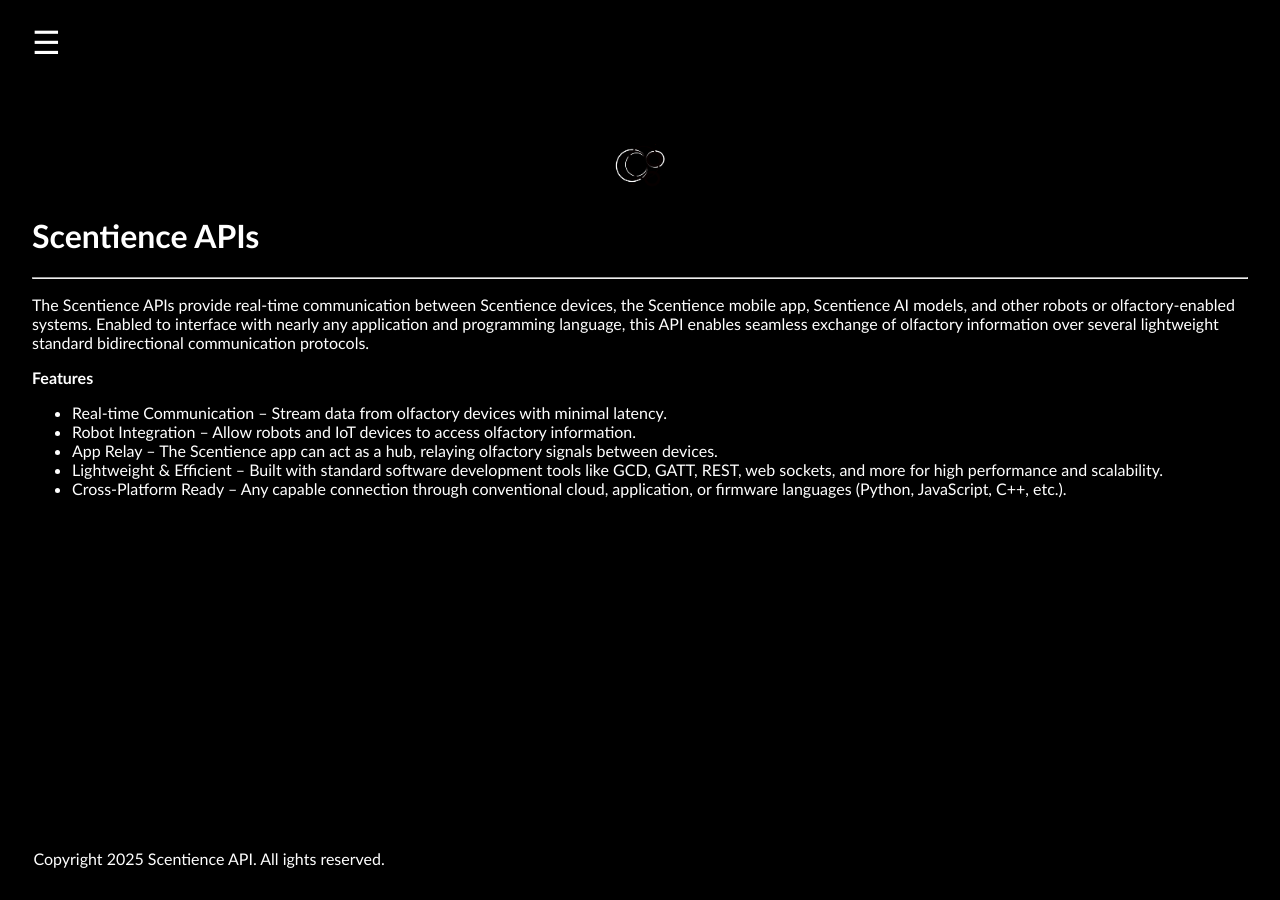
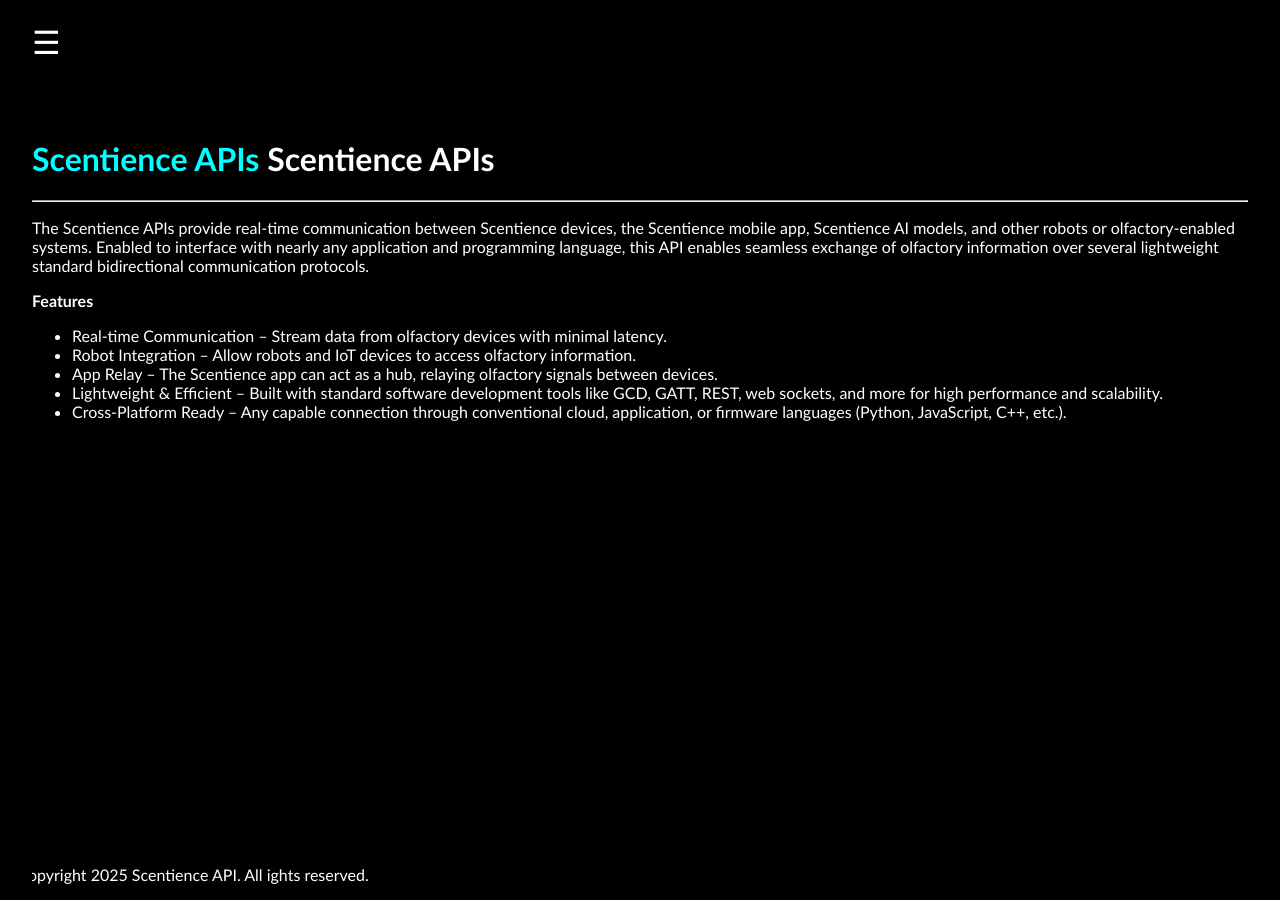
Before and after one commit to Scentience/docs-api, a Jekyll site: the page built from index.md, in a window 1280 px wide. Built offline with Jekyll 4.4.1, drawn with Linux system fonts in a browser that asks for light colours.

Commit message:
update image format

```diff
--- a/css/styles.css
+++ b/css/styles.css
@@ -98,6 +98,30 @@
     background-color: #333;
 }
 
+/* Links */
+/* Styling for unvisited links */
+a:link {
+  color: cyan; /* Sets the color to green */
+  text-decoration: none; /* Removes the default underline */
+}
+
+/* Styling for visited links */
+a:visited {
+  color: cyan; /* Sets the color to purple */
+}
+
+/* Styling for links on hover */
+a:hover {
+  color: orange; /* Sets the color to red on hover */
+  text-decoration: underline; /* Adds an underline on hover */
+}
+
+/* Styling for active links */
+a:active {
+  color: cyan; /* Sets the color to blue when clicked */
+}
+
+
 /* Code blocks */
 pre {
   background-color: #3b3b3b; /* dark grey */
@@ -131,7 +155,7 @@
 
 footer {
     background-color: #000;
-    padding: 1rem;
+    /* padding: 1rem; */
     text-align: left;
     position: fixed;
     bottom: 0;
--- a/index.md
+++ b/index.md
@@ -3,8 +3,8 @@
 title: Home
 ---
 <!-- ![image info](https://scentience.github.io/docs-api/assets/logo.png) -->
-<img src="https://scentience.github.io/docs-api/assets/logo.png" style="display:block;float:none;margin-left:auto;margin-right:auto;width:5%">
-# Scentience APIs
+<!-- <img src="https://scentience.github.io/docs-api/assets/logo.png" style="display:block;float:none;margin-left:auto;margin-right:auto;width:3%"> -->
+# [Scentience APIs](https://scentience.github.io/docs-api/assets/logo.png =250x)  Scentience APIs
 ---
 The Scentience APIs provide real-time communication between Scentience devices, the Scentience mobile app, Scentience AI models, and other robots or olfactory-enabled systems.
 Enabled to interface with nearly any application and programming language, this API enables seamless exchange of olfactory information over several lightweight standard bidirectional communication protocols.
```
